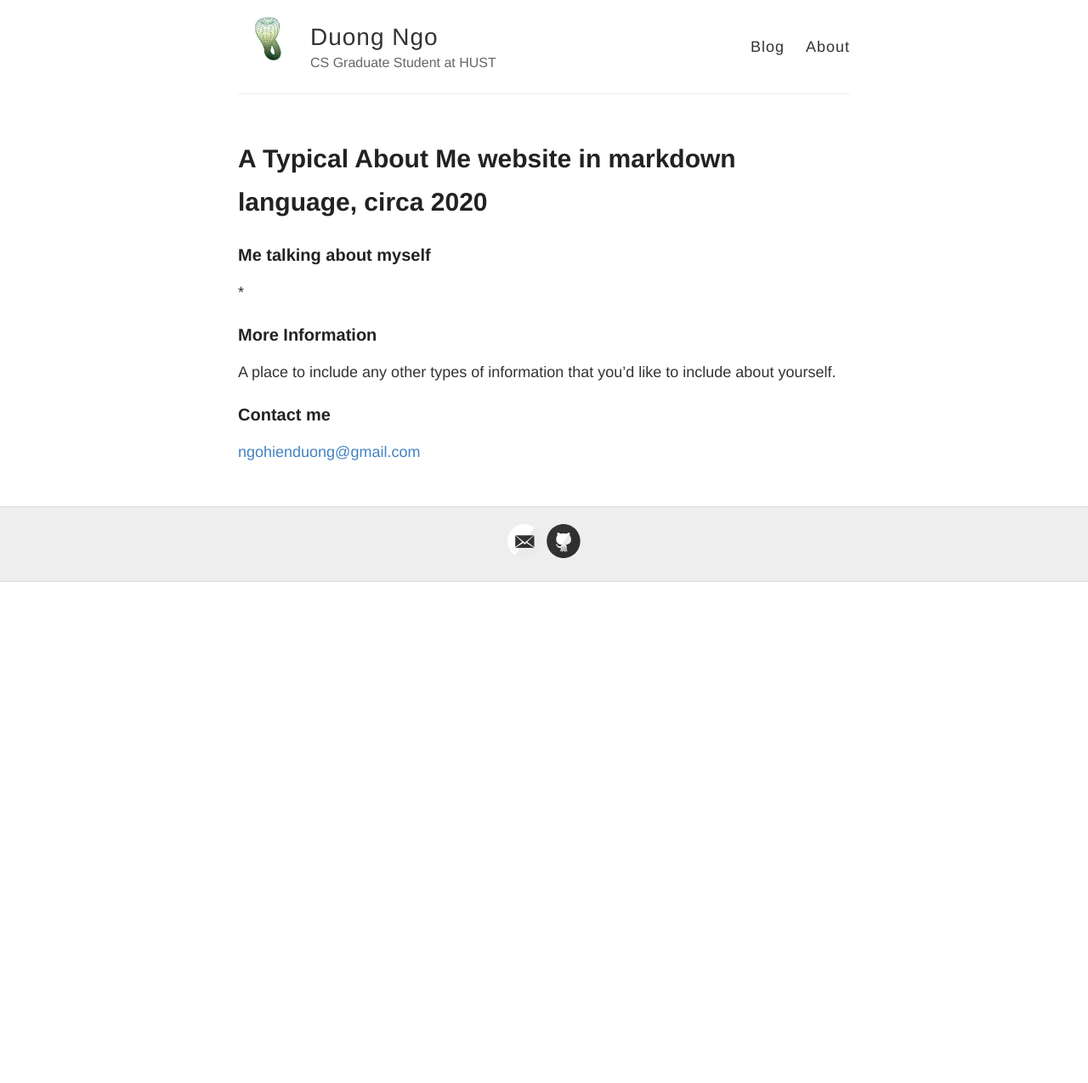
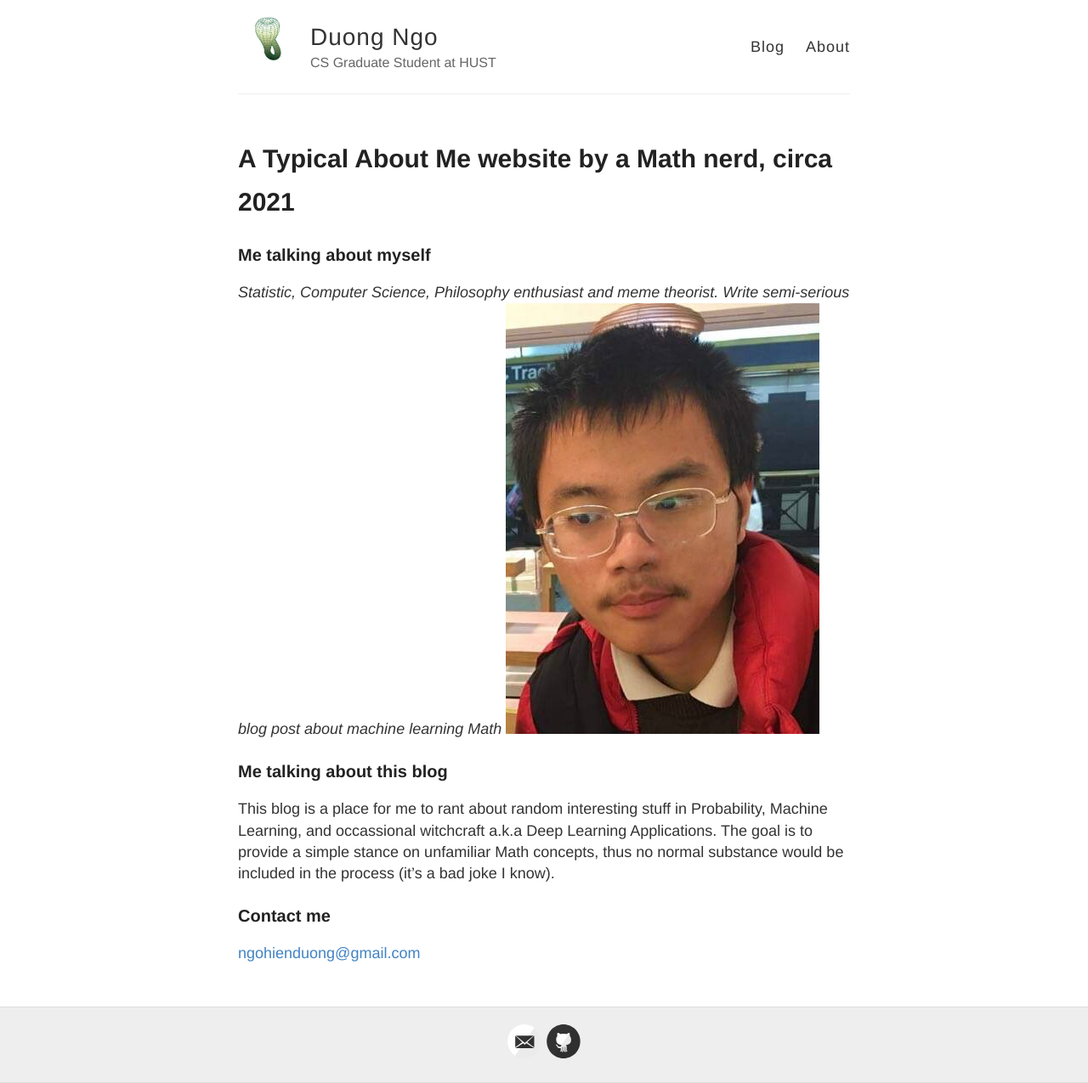
Before and after one commit to ngohienduong/ngohienduong.github.io, a Jekyll site: the page built from about.md, in a window 1280 px wide. Shown: the whole page at 85% size. Built offline with Jekyll 4.4.1, drawn with Linux system fonts in a browser that asks for light colours; before the commit the page ends 900 px from its top, so only the background shows below that.

Commit message:
Update about.md

```diff
--- a/about.md
+++ b/about.md
@@ -1,14 +1,12 @@
 ---
 layout: page
-title: A Typical About Me website in markdown language, circa 2020
+title: A Typical About Me website by a Math nerd, circa 2021
 permalink: /about/
 ---
 ### Me talking about myself
-*
-### More Information
-
-A place to include any other types of information that you'd like to include about yourself.
-
+*Statistic, Computer Science, Philosophy enthusiast and meme theorist. Write semi-serious blog post about machine learning Math*
+![My Photo](https://github.com/ngohienduong/ngohienduong.github.io/blob/master/images/portrait.jpg?raw=true)
+### Me talking about this blog
+This blog is a place for me to rant about random interesting stuff in Probability, Machine Learning, and occassional witchcraft a.k.a Deep Learning Applications. The goal is to provide a simple stance on unfamiliar Math concepts, thus no normal substance would be included in the process (it's a bad joke I know).
 ### Contact me
-
 [ngohienduong@gmail.com](mailto:email@domain.com)
```
